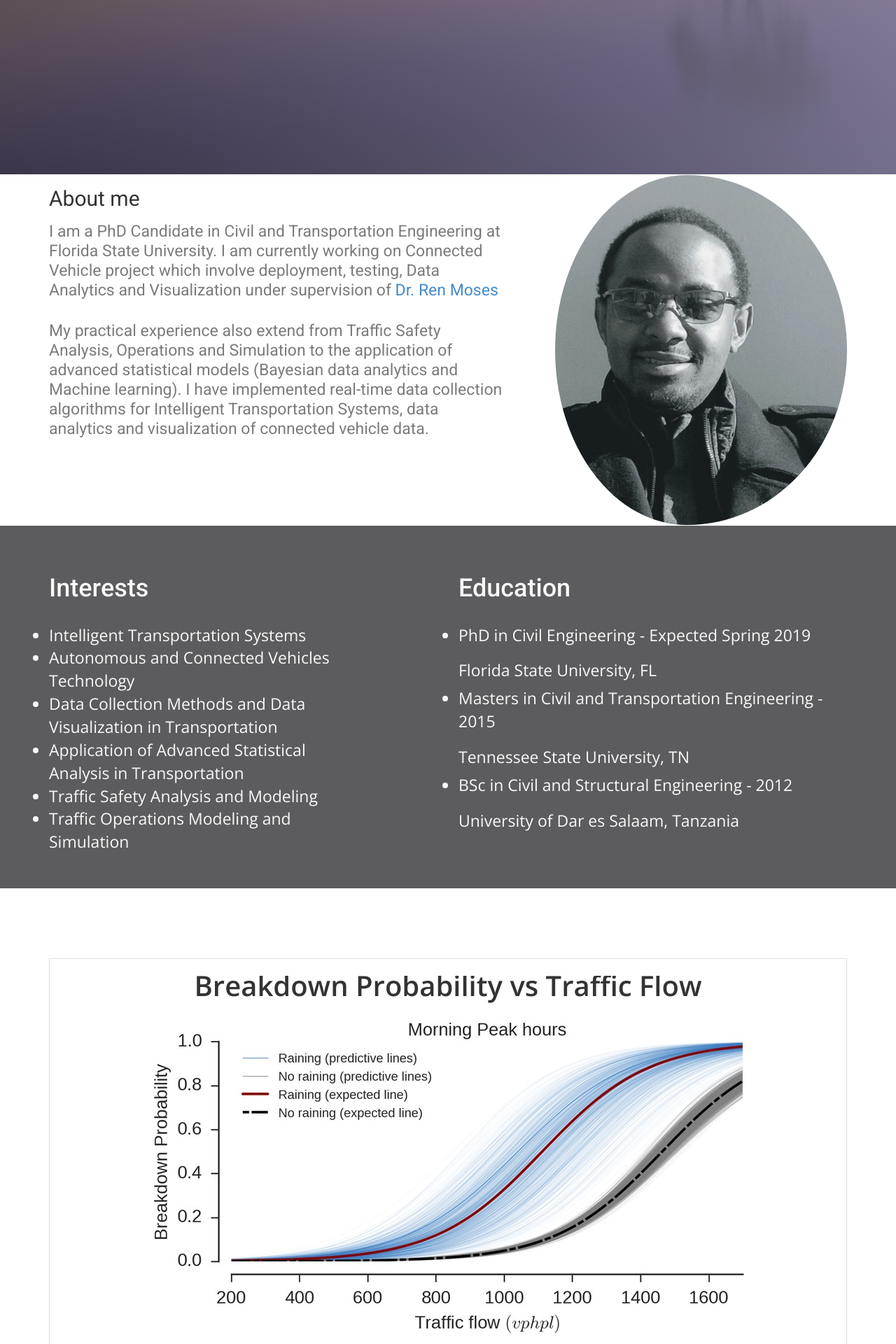
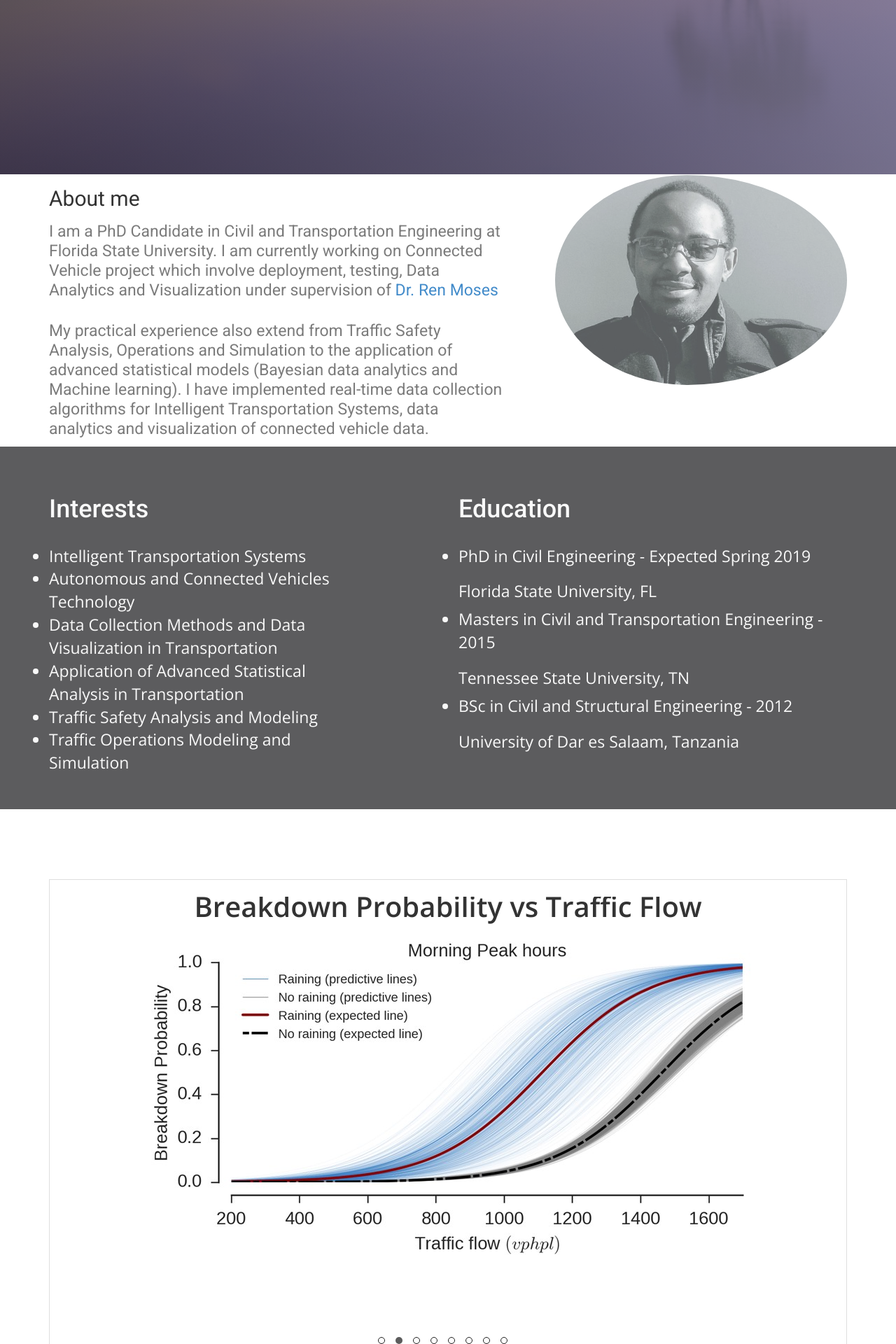
Before and after one commit to ekidando/Emma, a Jekyll site: the page built from index.html, in a window 1280 px wide. Shown: the part 600-2520 px from the top of the page at 70% size. Built offline with Jekyll 4.4.1, drawn with Linux system fonts in a browser that asks for light colours; nearby versions of some CDN libraries; some web fonts are replaced.

Commit message:
Update index.html

```diff
--- a/index.html
+++ b/index.html
@@ -39,7 +39,7 @@ published: true
       </div><!-- .col-md-7 close -->
       <div class="col-md-5 col-sm-12">
         <div class="block">
-         <div><img class="centered-and-cropped" width="600" height="500" style="border-radius:70%" src="img/2-2.jpg" alt="Img"></div>
+         <div><img class="centered-and-cropped" width="400" height="300" style="border-radius:70%; opacity: 0.7;" src="img/2-2.jpg" alt="Img"></div>
         </div>
       </div><!-- .col-md-5 close -->
     </div>
```
